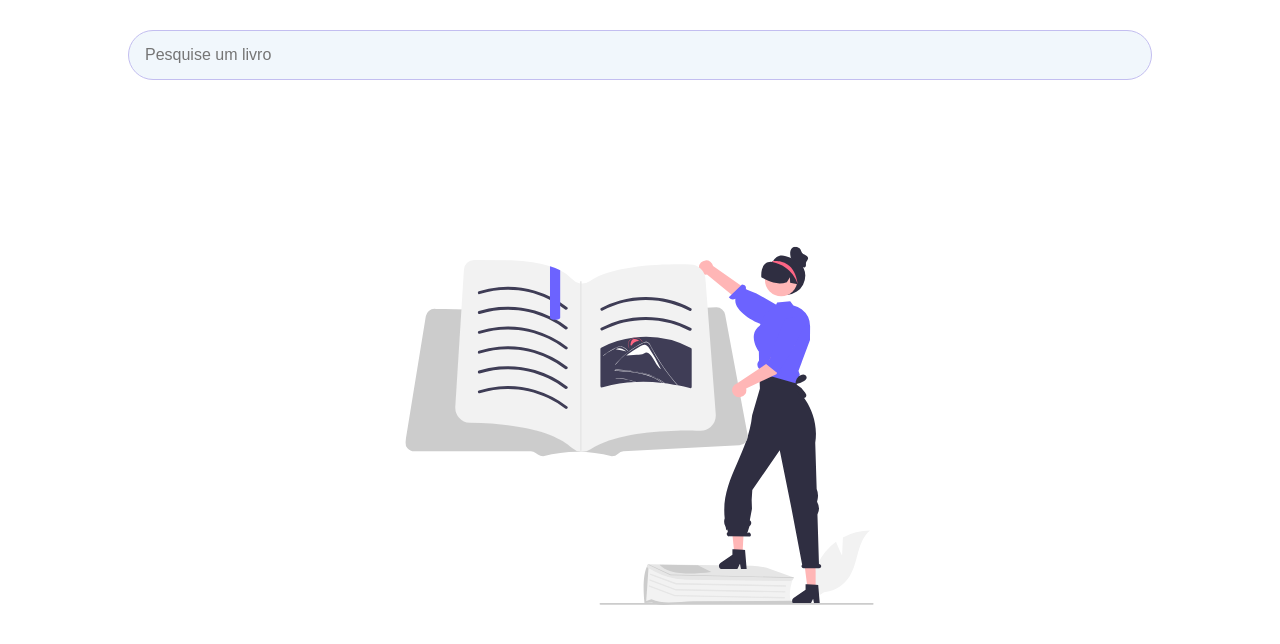
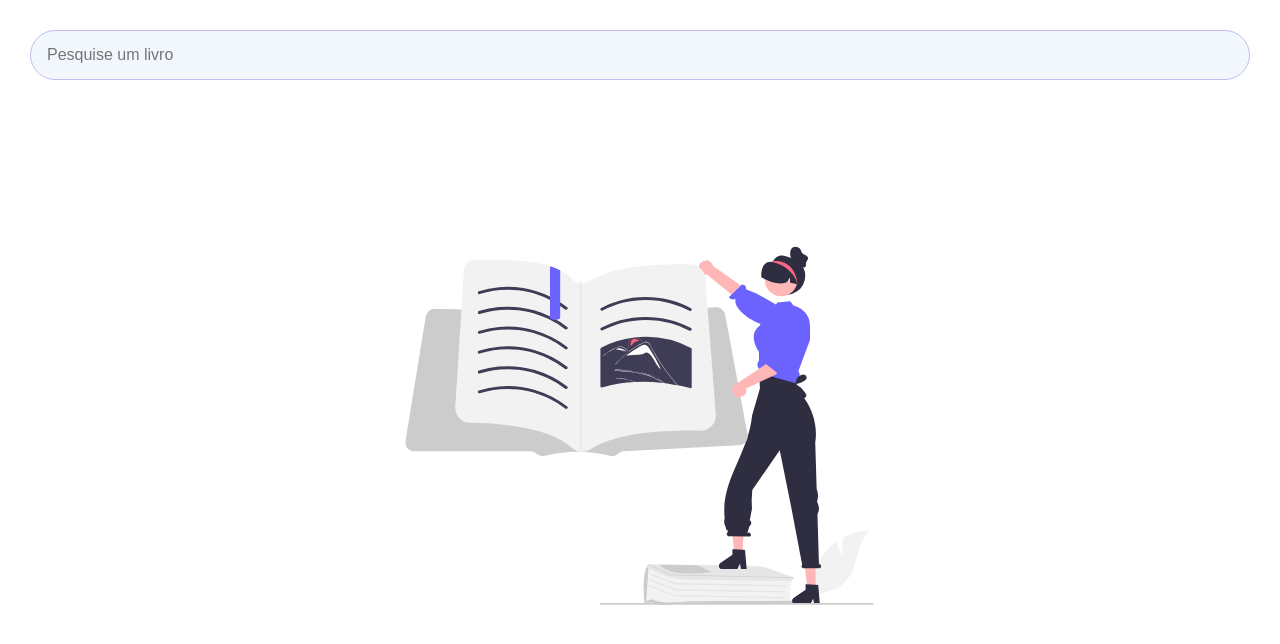
Before and after one commit to raqueltsato/books-app, a React (Vite) app: page / in a window 1280 px wide. Shown: the top 644 px of the page. Built offline with nearby package versions, Linux system fonts and the light colour scheme.

Commit message:
fix: styles, improve tests and types

```diff
--- a/src/components/SearchInput/index.tsx
+++ b/src/components/SearchInput/index.tsx
@@ -1,13 +1,9 @@
-import { Container, InputSearch } from "./styles";
+import { InputSearch } from "./styles";
 
 const SearchInput = ({
   onChange,
 }: React.InputHTMLAttributes<HTMLInputElement>) => {
-  return (
-    <Container>
-      <InputSearch placeholder="Pesquise um livro" onChange={onChange} />
-    </Container>
-  );
+  return <InputSearch placeholder="Pesquise um livro" onChange={onChange} />;
 };
 
 export default SearchInput;
--- a/src/components/SearchInput/styles.ts
+++ b/src/components/SearchInput/styles.ts
@@ -1,11 +1,8 @@
 import { styled } from "styled-components";
 
-export const Container = styled.div`
+export const InputSearch = styled.input`
   margin: 30px;
   width: 80%;
-`;
-
-export const InputSearch = styled.input`
   background-color: #f1f7fc;
   border: 1px solid #c3bef0;
   outline: #cca8e9;
--- a/src/screens/Home/index.tsx
+++ b/src/screens/Home/index.tsx
@@ -6,26 +6,25 @@ import { BookImage, Button, Container } from "./styles";
 import BooksList from "../../components/booksList";
 import lottie from "../../assets/lottie.json";
 import useDebounce from "../../hooks";
+import { BookItemResponse } from "../../services/books/types";
 
 const Home = () => {
   const [term, setTerm] = useState("");
   const debouncedSearchQuery = useDebounce(term, 600);
 
-  const {
-    data,
-    isLoading,
-    fetchNextPage,
-    refetch,
-    hasNextPage,
-    isFetchingNextPage,
-  } = useSearchBook(debouncedSearchQuery, {
-    enabled: !!debouncedSearchQuery,
-  });
+  const { data, isLoading, fetchNextPage, refetch } = useSearchBook(
+    debouncedSearchQuery,
+    {
+      enabled: !!debouncedSearchQuery,
+    }
+  );
 
   const newData = useMemo(
     () =>
-      data?.pages.reduce((acc, current) => [...acc, ...current.items], []) ||
-      [],
+      data?.pages.reduce(
+        (acc: BookItemResponse[], current) => [...acc, ...current.items],
+        []
+      ) || [],
     [data?.pages]
   );
 
@@ -56,7 +55,7 @@ const Home = () => {
       <SearchInput onChange={(e) => setTerm(e.target.value)} />
       {renderBody}
       {!!newData.length && (
-        <Button onClick={fetchNextPage}>Carregar mais</Button>
+        <Button onClick={() => fetchNextPage()}>Carregar mais</Button>
       )}
     </Container>
   );
--- a/src/services/books/index.ts
+++ b/src/services/books/index.ts
@@ -5,7 +5,7 @@ import { BooksResponse } from "./types";
 const MAX_RESULT = 10;
 const BASE_URL = "https://www.googleapis.com/books/v1";
 
-const fetchData = async (term: string, pageParam) => {
+const fetchData = async (term: string, pageParam: number) => {
   try {
     const response = await fetch(
       `${BASE_URL}/volumes?q=${term}&startIndex=${pageParam}&maxResults=${MAX_RESULT}`
```
Also changed, not shown: 1 other file (tests, documents, lock files or other folders).
